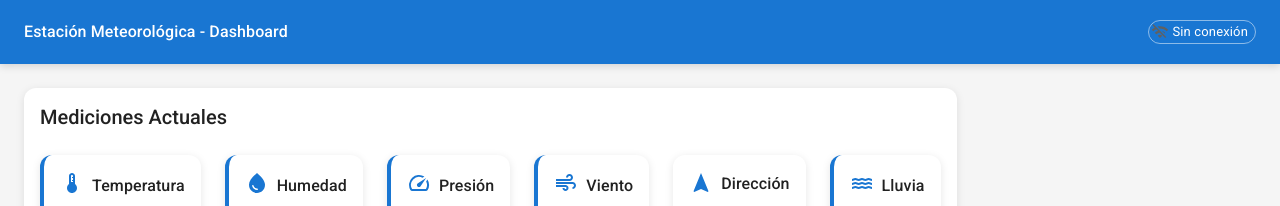
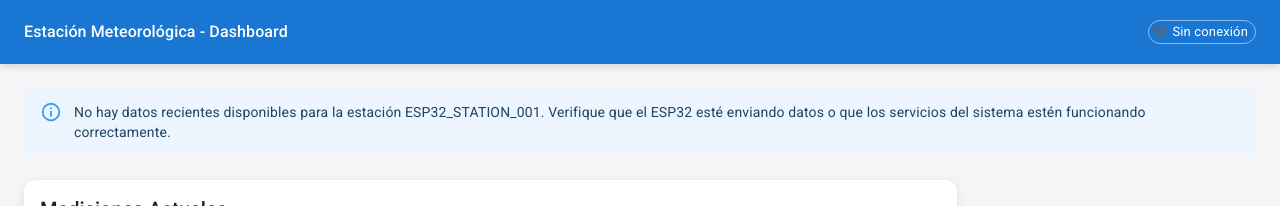
Before and after one commit to clulloa1983/estacion-metereologica, a Next.js app in the folder frontend/: page / in a window 1280 px wide. Shown: the top 206 px of the page. Built offline with nearby package versions, Linux system fonts and the light colour scheme; no server answers.

Commit message:
Refactor code structure for improved readability and maintainability

```diff
--- a/frontend/src/pages/index.tsx
+++ b/frontend/src/pages/index.tsx
@@ -47,8 +47,14 @@ export default function Dashboard() {
     const fetchLatestData = async () => {
       try {
         const data = await weatherService.getLatestData(stationId);
-        setCurrentData(data);
-        setLastUpdate(new Date());
+        if (data) {
+          setCurrentData(data);
+          setLastUpdate(new Date());
+        } else {
+          // No hay datos recientes disponibles
+          setCurrentData(null);
+          console.log('No recent data available for station:', stationId);
+        }
       } catch (error) {
         console.error('Error fetching latest data:', error);
       } finally {
@@ -124,6 +130,13 @@ export default function Dashboard() {
       </AppBar>
 
       <Container maxWidth="xl">
+        {!loading && !currentData && (
+          <Alert severity="info" sx={{ mb: 3 }}>
+            No hay datos recientes disponibles para la estación {stationId}.
+            Verifique que el ESP32 esté enviando datos o que los servicios del sistema estén funcionando correctamente.
+          </Alert>
+        )}
+
         <Grid container spacing={3}>
           {/* Mediciones Actuales */}
           <Grid item xs={12}>
--- a/frontend/src/services/weatherService.ts
+++ b/frontend/src/services/weatherService.ts
@@ -25,8 +25,12 @@ export interface Alert {
 }
 
 class WeatherService {
-  async getLatestData(stationId: string): Promise<WeatherDataPoint> {
+  async getLatestData(stationId: string): Promise<WeatherDataPoint | null> {
     const response = await fetch(`${API_BASE_URL}/weather/data/${stationId}/latest`);
+    if (response.status === 404) {
+      // No recent data available for this station
+      return null;
+    }
     if (!response.ok) {
       throw new Error('Failed to fetch latest data');
     }
```
